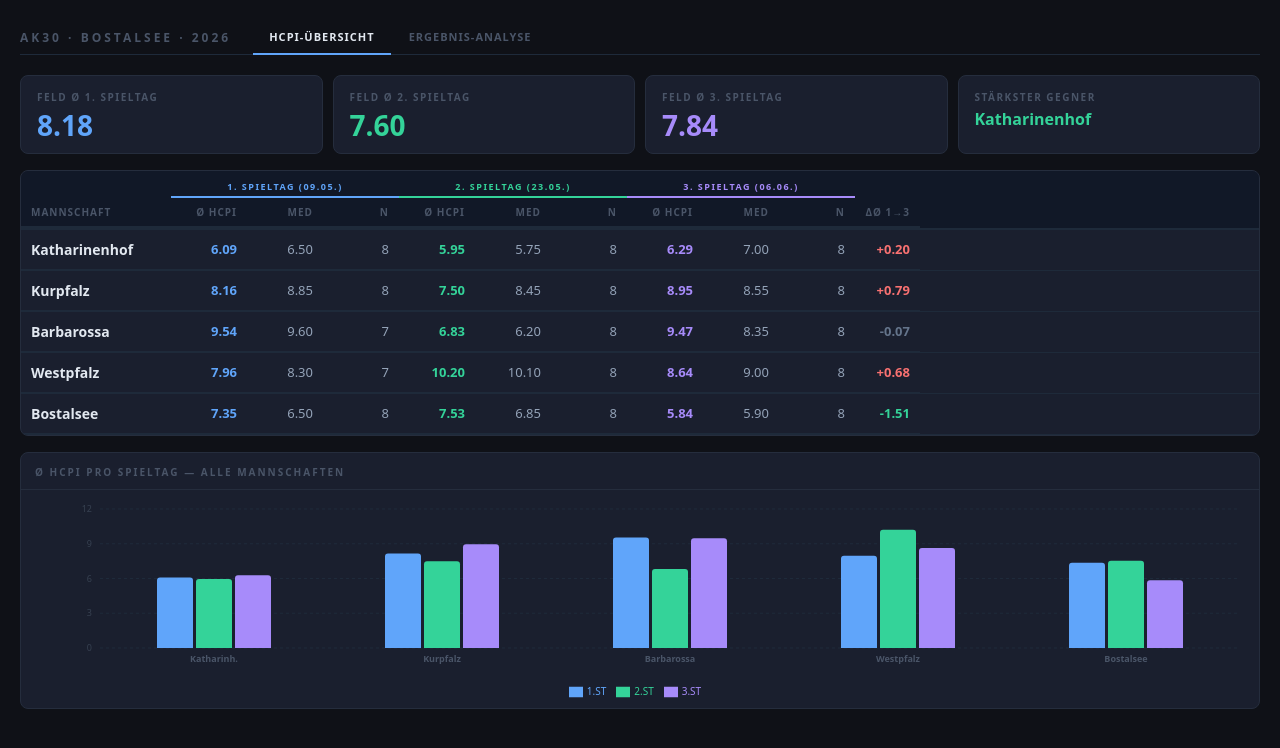
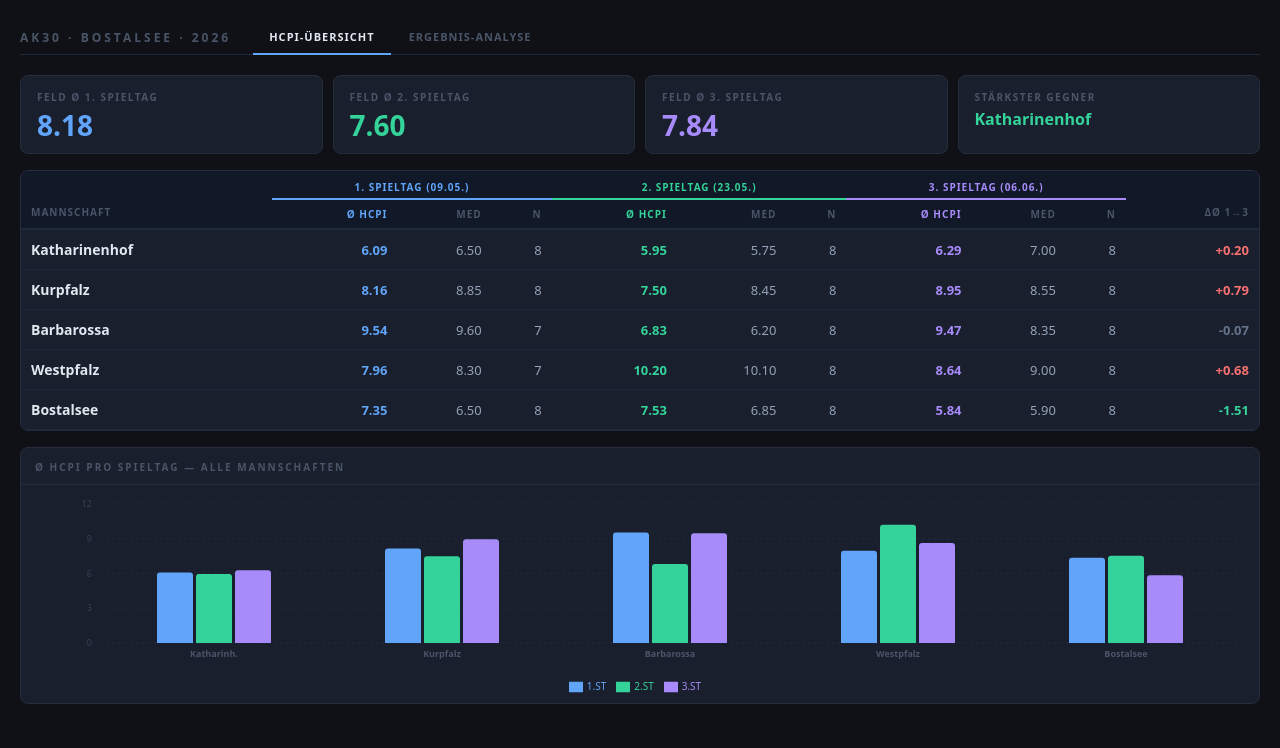
Before and after one commit to Lars-Level21/ak30-dashboard, a React (Vite) app: page / in a window 1280 px wide. Shown: the top 748 px of the page. Built offline with nearby package versions, Linux system fonts and the light colour scheme.

Commit message:
mobile adjustments

```diff
--- a/src/App.jsx
+++ b/src/App.jsx
@@ -229,37 +229,51 @@ export default function App() {
           </div>
 
           <div style={css.card}>
-            <div style={{ background: "#111827", display: "grid", gridTemplateColumns: "150px repeat(3,76px) repeat(3,76px) repeat(3,76px) 65px" }}>
-              <div style={{ padding: "9px 10px 3px", borderBottom: "2px solid transparent" }} />
-              {[["1. Spieltag (09.05.)", C1], ["2. Spieltag (23.05.)", C2], ["3. Spieltag (06.06.)", C3]].map(([l, c]) => (
-                <div key={l} style={{ gridColumn: "span 3", textAlign: "center", fontSize: 9, fontWeight: 600, letterSpacing: 1.5, textTransform: "uppercase", padding: "9px 6px 3px", borderBottom: `2px solid ${c}`, color: c }}>{l}</div>
-              ))}
-              <div style={{ padding: "9px 10px 3px", borderBottom: "2px solid transparent" }} />
+            <div style={{ overflowX: "auto", WebkitOverflowScrolling: "touch" }}>
+              <table style={{ width: "100%", borderCollapse: "collapse", minWidth: isMobile ? 280 : 760 }}>
+                <thead>
+                  <tr style={{ background: "#111827" }}>
+                    <th rowSpan={2} style={{ ...css.th, textAlign: "left", position: "sticky", left: 0, background: "#111827", zIndex: 2, borderBottom: "2px solid #1e2a3a", verticalAlign: "bottom", paddingBottom: 9 }}>Mannschaft</th>
+                    {[["1. Spieltag (09.05.)", "1.ST", C1], ["2. Spieltag (23.05.)", "2.ST", C2], ["3. Spieltag (06.06.)", "3.ST", C3]].map(([l, s, c]) => (
+                      <th key={l} colSpan={isMobile ? 1 : 3} style={{ ...css.th, textAlign: "center", color: c, borderBottom: `2px solid ${c}`, padding: "9px 6px 4px" }}>{isMobile ? s : l}</th>
+                    ))}
+                    <th rowSpan={2} style={{ ...css.th, borderBottom: "2px solid #1e2a3a", verticalAlign: "bottom", paddingBottom: 9 }}>ΔØ 1→3</th>
+                  </tr>
+                  <tr style={{ background: "#111827", borderBottom: "2px solid #1e2a3a" }}>
+                    <th style={{ ...css.th, color: C1 }}>Ø HCPI</th>
+                    {!isMobile && <th style={css.th}>Med</th>}
+                    {!isMobile && <th style={css.th}>N</th>}
+                    <th style={{ ...css.th, color: C2 }}>Ø HCPI</th>
+                    {!isMobile && <th style={css.th}>Med</th>}
+                    {!isMobile && <th style={css.th}>N</th>}
+                    <th style={{ ...css.th, color: C3 }}>Ø HCPI</th>
+                    {!isMobile && <th style={css.th}>Med</th>}
+                    {!isMobile && <th style={css.th}>N</th>}
+                  </tr>
+                </thead>
+                <tbody>
+                  {hcpiTeams.map(t => {
+                    const d = t.s3avg - t.s1avg;
+                    const dc = d > 0.1 ? RED : d < -0.1 ? C2 : "#64748b";
+                    return (
+                      <tr key={t.name} style={{ borderBottom: "1px solid #1e2a3a" }}>
+                        <td style={{ ...css.td, textAlign: "left", fontWeight: 700, fontSize: 14, color: "#e2e8f0", position: "sticky", left: 0, background: "#1a1f2e", zIndex: 1 }}>{t.name}</td>
+                        <td style={{ ...css.td, color: C1, fontWeight: 600 }}>{t.s1avg.toFixed(2)}</td>
+                        {!isMobile && <td style={css.td}>{t.s1med.toFixed(2)}</td>}
+                        {!isMobile && <td style={css.td}>{t.s1n}</td>}
+                        <td style={{ ...css.td, color: C2, fontWeight: 600 }}>{t.s2avg.toFixed(2)}</td>
+                        {!isMobile && <td style={css.td}>{t.s2med.toFixed(2)}</td>}
+                        {!isMobile && <td style={css.td}>{t.s2n}</td>}
+                        <td style={{ ...css.td, color: C3, fontWeight: 600 }}>{t.s3avg.toFixed(2)}</td>
+                        {!isMobile && <td style={css.td}>{t.s3med.toFixed(2)}</td>}
+                        {!isMobile && <td style={css.td}>{t.s3n}</td>}
+                        <td style={{ ...css.td, fontWeight: 700, color: dc }}>{(d >= 0 ? "+" : "") + d.toFixed(2)}</td>
+                      </tr>
+                    );
+                  })}
+                </tbody>
+              </table>
             </div>
-            <div style={{ background: "#111827", display: "grid", gridTemplateColumns: "150px repeat(3,76px) repeat(3,76px) repeat(3,76px) 65px", borderBottom: "2px solid #1e2a3a" }}>
-              {["Mannschaft", "Ø HCPI", "Med", "N", "Ø HCPI", "Med", "N", "Ø HCPI", "Med", "N", "ΔØ 1→3"].map((h, i) => (
-                <div key={i} style={{ ...css.th, textAlign: i === 0 ? "left" : "right" }}>{h}</div>
-              ))}
-            </div>
-            {hcpiTeams.map(t => {
-              const d = t.s3avg - t.s1avg;
-              const dc2 = d > 0.1 ? RED : d < -0.1 ? C2 : "#64748b";
-              return (
-                <div key={t.name} style={{ display: "grid", gridTemplateColumns: "150px repeat(3,76px) repeat(3,76px) repeat(3,76px) 65px", borderBottom: "1px solid #1e2a3a" }}>
-                  <div style={{ ...css.td, textAlign: "left", fontWeight: 700, fontSize: 14, color: "#e2e8f0" }}>{t.name}</div>
-                  <div style={{ ...css.td, color: C1, fontWeight: 600 }}>{t.s1avg.toFixed(2)}</div>
-                  <div style={css.td}>{t.s1med.toFixed(2)}</div>
-                  <div style={css.td}>{t.s1n}</div>
-                  <div style={{ ...css.td, color: C2, fontWeight: 600 }}>{t.s2avg.toFixed(2)}</div>
-                  <div style={css.td}>{t.s2med.toFixed(2)}</div>
-                  <div style={css.td}>{t.s2n}</div>
-                  <div style={{ ...css.td, color: C3, fontWeight: 600 }}>{t.s3avg.toFixed(2)}</div>
-                  <div style={css.td}>{t.s3med.toFixed(2)}</div>
-                  <div style={css.td}>{t.s3n}</div>
-                  <div style={{ ...css.td, fontWeight: 700, color: dc2 }}>{(d >= 0 ? "+" : "") + d.toFixed(2)}</div>
-                </div>
-              );
-            })}
           </div>
 
           <div style={css.card}>
```
